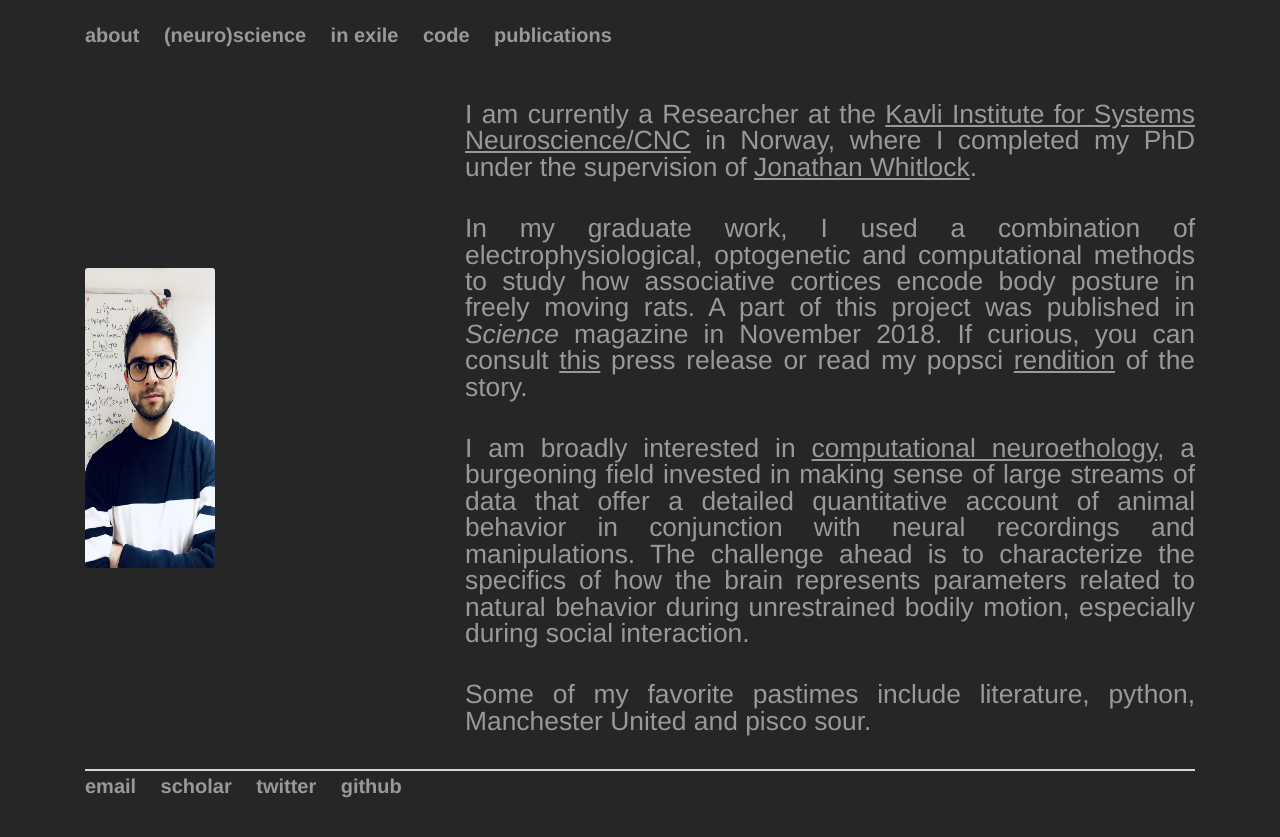
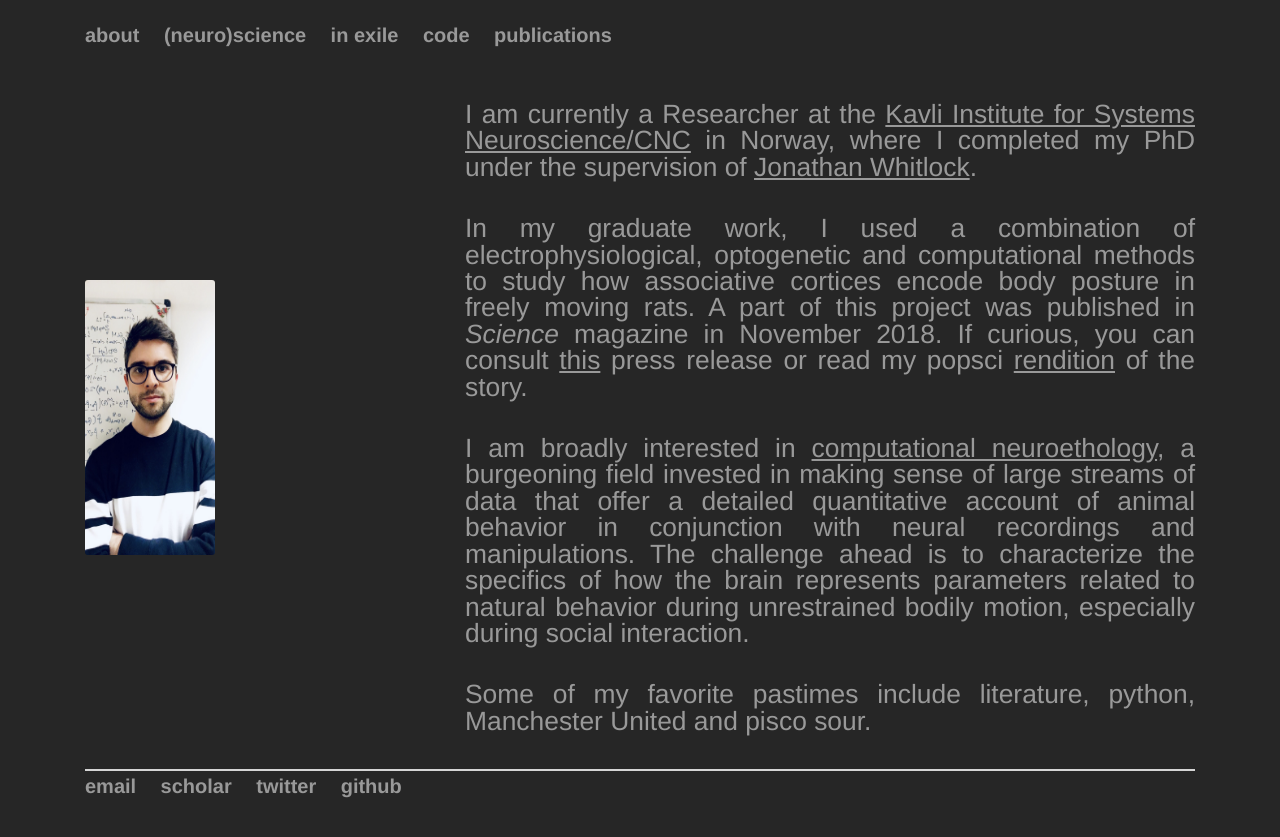
Before and after one commit to bartulem/bartulem.github.io, a Jekyll site: the page built from about/index.html, in a window 1280 px wide. Shown: the top 837 px of the page. Built offline with Jekyll 4.4.1, drawn with Linux system fonts in a browser that asks for light colours.

Commit message:
Update index.html

```diff
--- a/about/index.html
+++ b/about/index.html
@@ -4,7 +4,7 @@
 ---
 <div class="row marketing">
 	<div class=".col-6 col-sm-4 .col-md-4 .col-md-4 .col-xl-4 content">
-		<img class="rounded-corners" alt="Bartul Mimica" src="http://bartulem.github.io/img/bm2020w.png" style="width:130px;height:300px;">
+		<img class="rounded-corners" alt="Bartul Mimica" src="http://bartulem.github.io/img/bm2020w.png" style="width:130px;height:275px;">
 	</div>
 	<div class=".col-6 col-sm-8 .col-md-8 .col-md-8 .col-xl-8">
 		<p>I am currently a Researcher at the <a style="text-decoration:underline" href="https://www.ntnu.edu/kavli/">Kavli Institute for Systems Neuroscience/CNC</a> in Norway, where I completed my PhD under the supervision of <a style="text-decoration:underline" href="https://www.whitlocklab.org/">Jonathan Whitlock</a>.</p>
```
